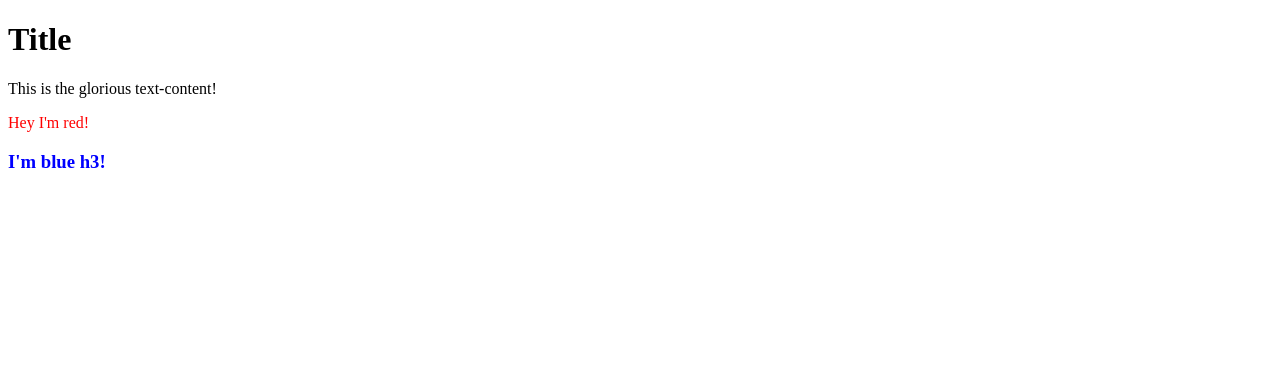
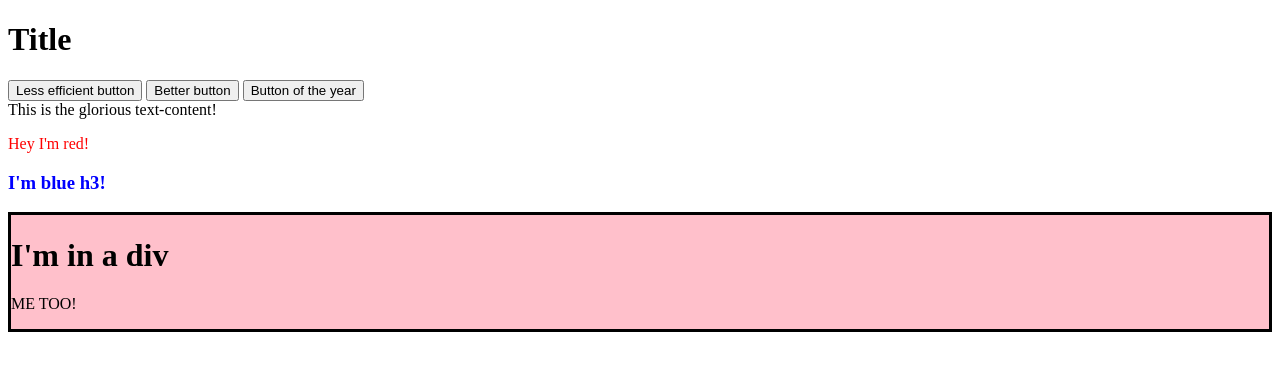
Before and after one commit to HamadAlsayed/dom-manipulation, a plain HTML site: page index.html in a window 1280 px wide. Drawn offline with Linux system fonts and the light colour scheme.

Commit message:
Add goofy text

```diff
--- a/index.html
+++ b/index.html
@@ -11,6 +11,9 @@
         <h1>Title</h1>
         <div id="container">
             <div class="content">
+                <button onclick="alert('Hello World')">Less efficient button</button>
+                <button id="btn">Better button</button>
+                <button id="btn2">Button of the year</button>
             </div>
         </div>
     </body>
--- a/js-file.js
+++ b/js-file.js
@@ -19,3 +19,33 @@ const header3 = document.createElement('h3');
 header3.style.color = 'blue';
 header3.textContent = 'I\'m blue h3!';
 container.appendChild(header3);
+
+const newDiv = document.createElement('div')
+newDiv.style.border = '3px solid black'
+newDiv.style.backgroundColor = 'pink'
+container.appendChild(newDiv)
+
+const header1 = document.createElement('h1')
+header1.textContent = 'I\'m in a div'
+
+const para2 = document.createElement('p')
+para2.textContent = 'ME TOO!'
+
+newDiv.appendChild(header1)
+newDiv.appendChild(para2)
+
+container.appendChild(newDiv)
+
+const btn = document.querySelector('#btn')
+btn.onclick = () => alert("Hello World")
+
+function alertFunction() {
+    alert("YAY! YOU DID IT!");
+}
+
+const btn2 = document.querySelector('#btn2')
+btn2.addEventListener('click', alertFunction);
+
+btn2.addEventListener('click', function (e) {
+    console.log(e)
+});
```
